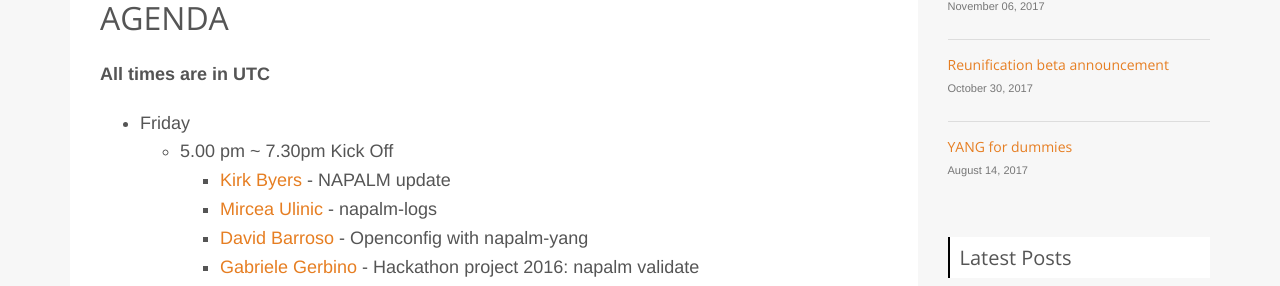
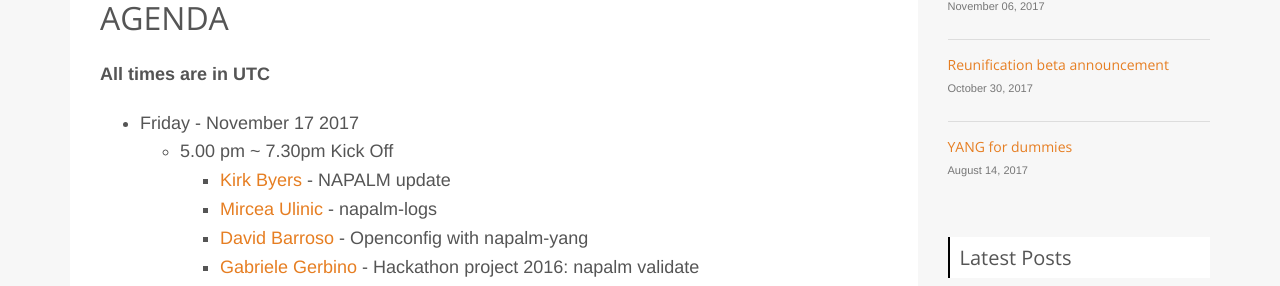
Before and after one commit to napalm-automation/napalm-automation.github.io, a Jekyll site: the page built from _posts/2017/2017-11-13-hackathon-2017-details.md, in a window 1280 px wide and 900 px high, scrolled down 465 px. Shown: the part 147-433 px from the top of the window. Built offline with Jekyll 4.4.1, drawn with Linux system fonts in a browser that asks for light colours; comment, search, counter and statistics services are not loaded.

Commit message:
adding date

```diff
--- a/_posts/2017/2017-11-13-hackathon-2017-details.md
+++ b/_posts/2017/2017-11-13-hackathon-2017-details.md
@@ -18,7 +18,7 @@ Be nice, respectful and have fun!
 
 **All times are in UTC**
 
-* Friday
+* Friday - November 17 2017
   * 5.00 pm ~ 7.30pm Kick Off
     * [Kirk Byers](/ktbyers) - NAPALM update
     * [Mircea Ulinic](/mirceaulinic) - napalm-logs
```
